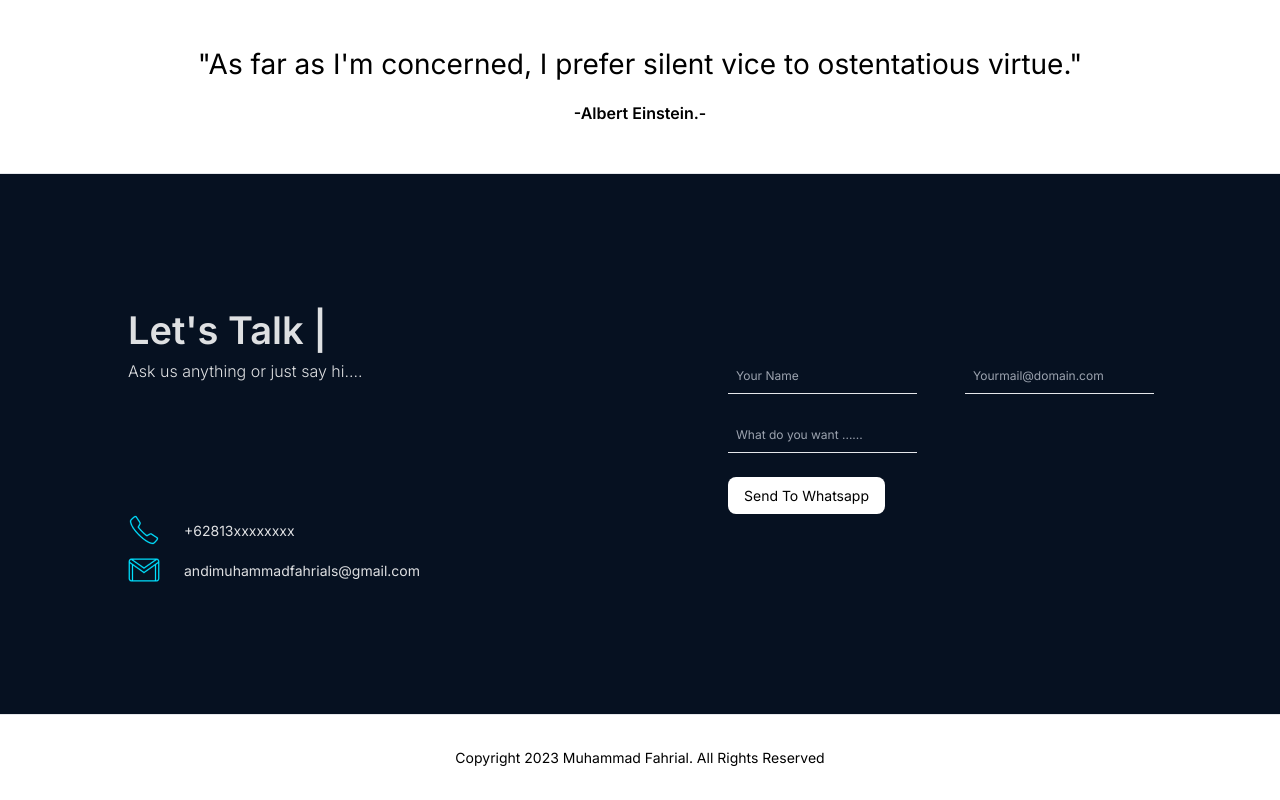
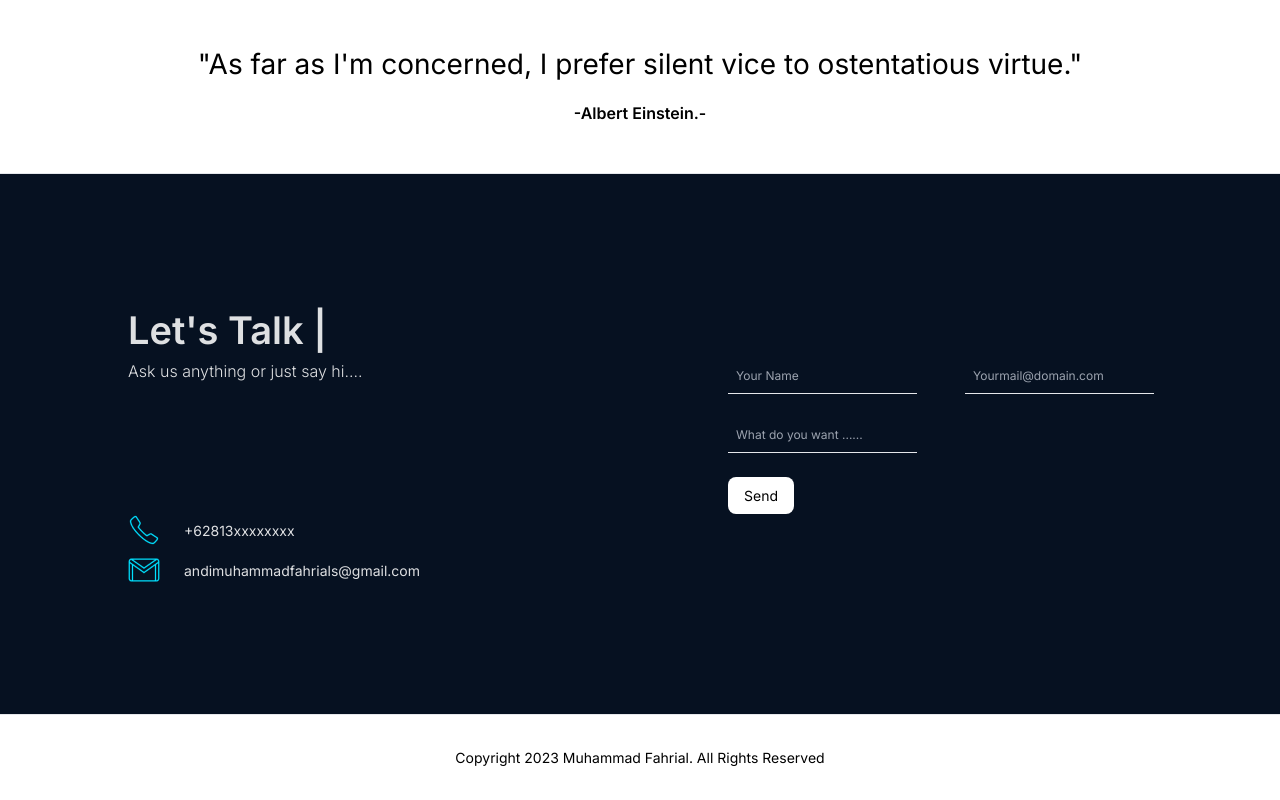
Before and after one commit to MuhammadFahrial/my-portofolio, a React (Vite) app: page / in a window 1280 px wide. Shown: the part 3631-4431 px from the top of the page. Built offline with nearby package versions, Linux system fonts and the light colour scheme.

Commit message:
'update:contact'

```diff
--- a/package.json
+++ b/package.json
@@ -12,6 +12,8 @@
     "gsap": "^3.11.5",
     "react": "^18.2.0",
     "react-dom": "^18.2.0",
+    "react-modal": "^3.16.1",
+    "react-responsive-carousel": "^3.2.23",
     "react-router": "^6.10.0",
     "react-router-dom": "^6.10.0",
     "react-spring": "^9.7.1"
--- a/src/components/Pages/Body/Contact/Contact.jsx
+++ b/src/components/Pages/Body/Contact/Contact.jsx
@@ -25,8 +25,8 @@ export default function Contact() {
       alert("Please fill in both the name and message fields");
       return;
     }
-    const whatsappUrl = `https://wa.me/6281342608949?text=Assalamualaikum%20Warahmatullahi%20Wabarakatuh,%0APerkenalkan%20Saya%20${inputName}%0A%0A${inputMessage}`;
-    window.open(whatsappUrl, "_blank");
+    // const whatsappUrl = `https://wa.me/6281342608949?text=Assalamualaikum%20Warahmatullahi%20Wabarakatuh,%0APerkenalkan%20Saya%20${inputName}%0A%0A${inputMessage}`;
+    // window.open(whatsappUrl, "_blank");
   };
 
   return (
@@ -84,7 +84,7 @@ export default function Contact() {
                     type="submit"
                     className="bg-white text-black py-2 px-4 rounded-lg"
                   >
-                    Send To Whatsapp
+                    Send
                   </button>
                 </form>
               </div>
```
Also changed, not shown: 1 other file (tests, documents, lock files or other folders).
